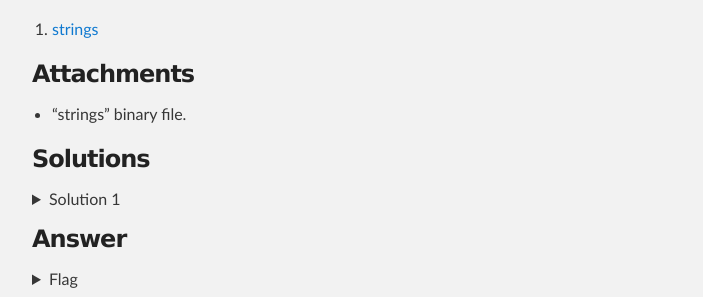
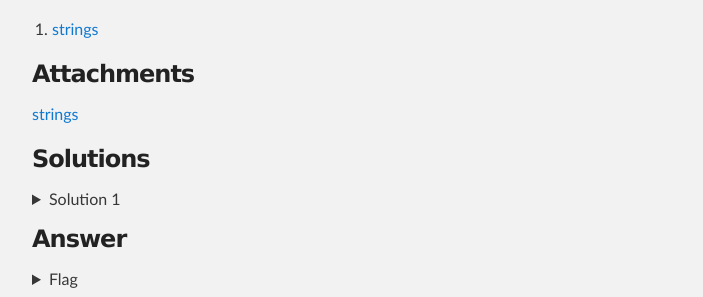
Before and after one commit to djm89uk/djm89uk.github.io, a Jekyll site: the page built from picogym_gs.md, in a window 1280 px wide and 1400 px high, scrolled down 2568 px. Shown: the part 156-453 px from the top of the window, without its empty margins (288-991 px from the left). Built offline with Jekyll 4.4.1, drawn with Linux system fonts in a browser that asks for light colours; our own code applies the rules of GitHub Pages for plain Markdown files; Markdown is read by kramdown in place of the engine named in the settings; some of the changed text lies outside the part shown.

Commit message:
Update picogym_gs.md

```diff
--- a/picogym_gs.md
+++ b/picogym_gs.md
@@ -148,7 +148,7 @@ Can you find the flag in file without running it?
 
 ### Attachments
 
-- "strings" binary file.
+[strings](./resources/picoctf/picogym/attachments/general-skills/strings-it/strings)
 
 ### Solutions
 
@@ -224,7 +224,8 @@ Can you find the flag in file? This would be really tedious to look through manu
 1. grep [tutorial](https://ryanstutorials.net/linuxtutorial/grep.php).
 
 ### Attachments
-- "file" binary file.
+
+[file](./resources/picoctf/picogym/attachments/general-skills/first-grep/file)
 
 ### Solutions
 
```
